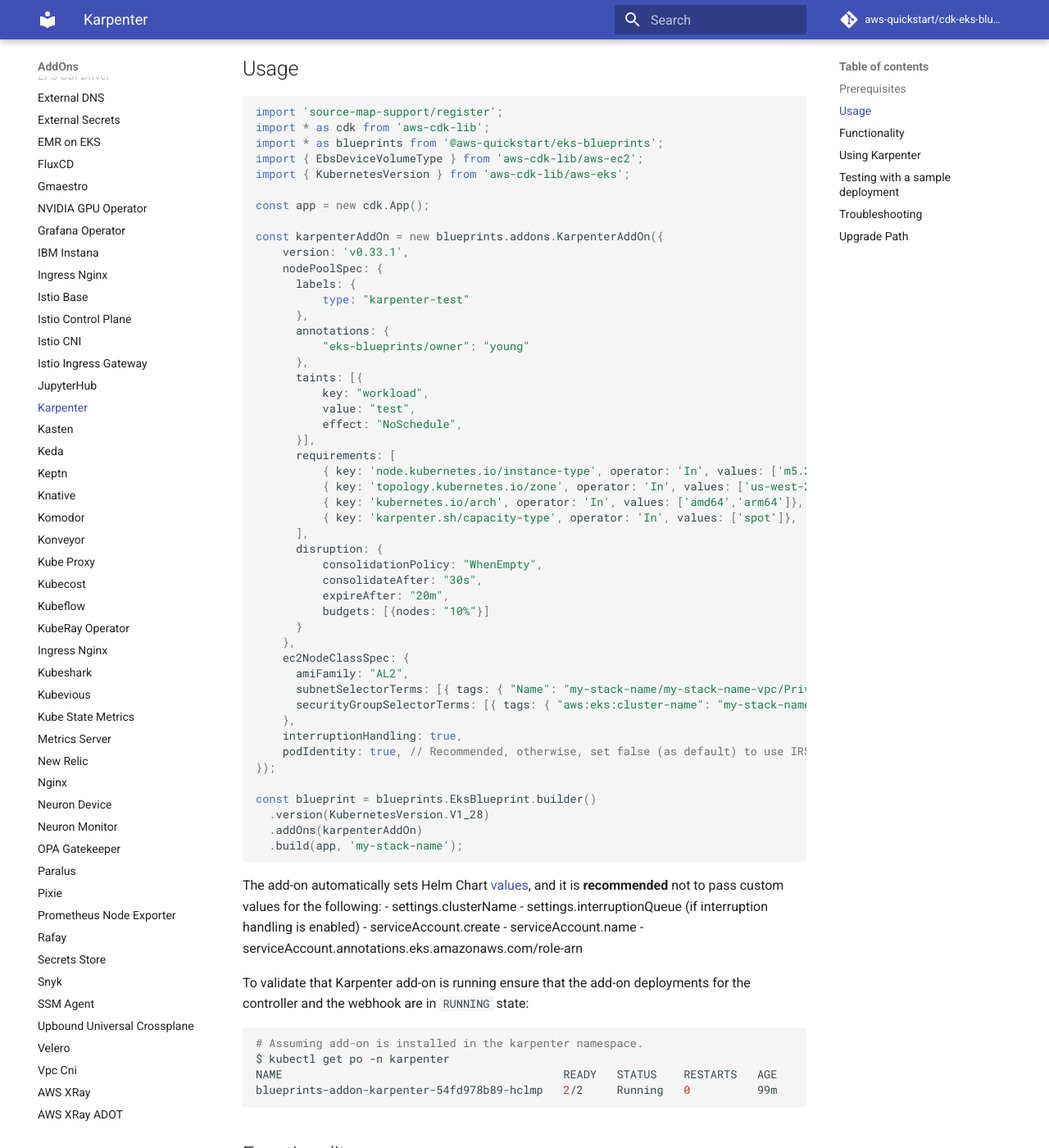
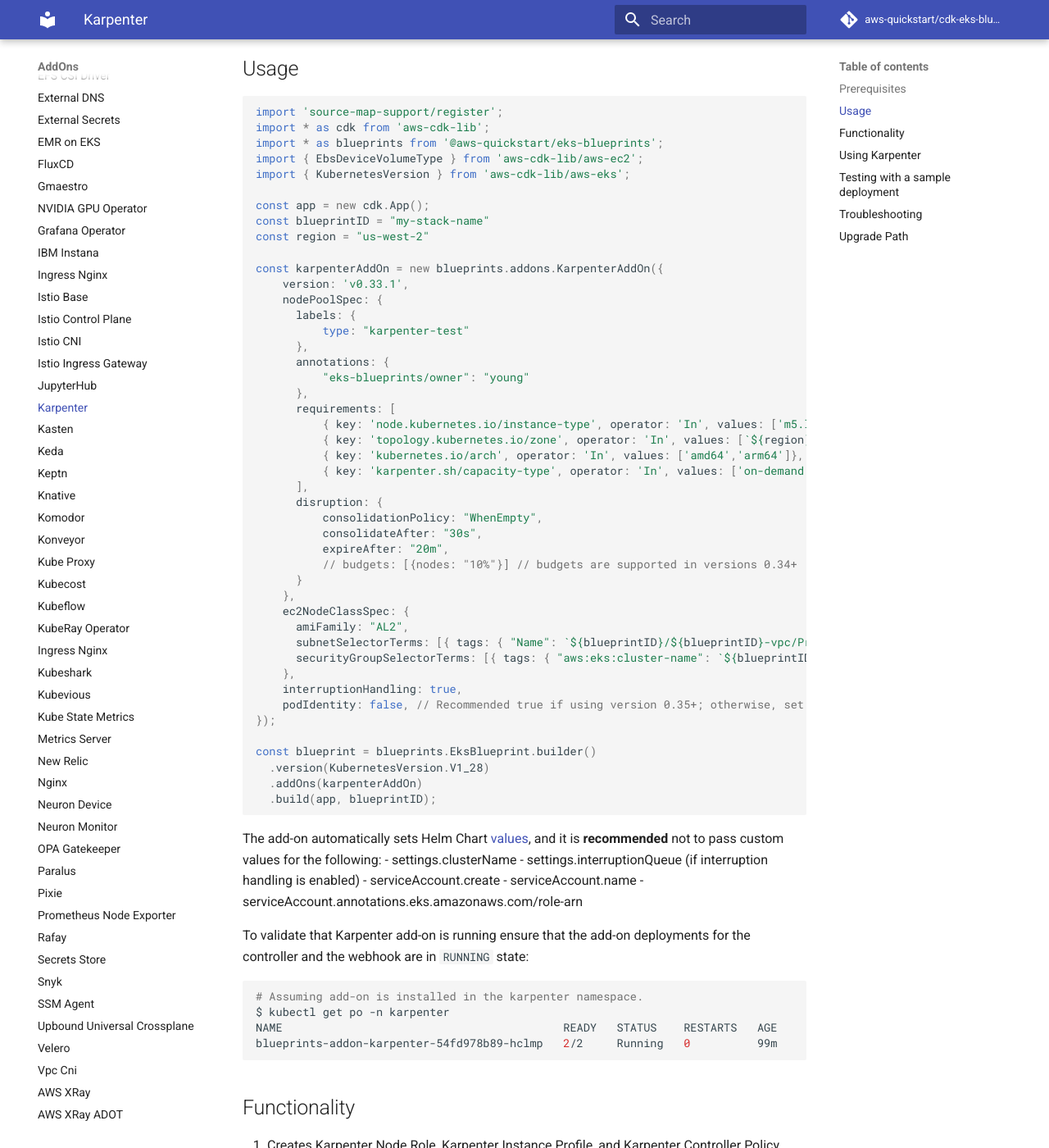
Before and after one commit to aws-quickstart/cdk-eks-blueprints, an MkDocs documentation site: the page built from docs/addons/karpenter.md, in a window 1280 px wide and 1400 px high, scrolled down 824 px. Shown: the whole window at 82% size. Built offline with MkDocs 1.6.1 and Material for MkDocs 9.7.7, drawn with Linux system fonts in a browser that asks for light colours; comment, search, counter and statistics services are not loaded.

Commit message:
update karpenter docs to working example.  remove taints, podIdentity, and budgets

````diff
--- a/docs/addons/karpenter.md
+++ b/docs/addons/karpenter.md
@@ -28,6 +28,8 @@
 import { KubernetesVersion } from 'aws-cdk-lib/aws-eks';
 
 const app = new cdk.App();
+const blueprintID = "my-stack-name"
+const region = "us-west-2"
 
 const karpenterAddOn = new blueprints.addons.KarpenterAddOn({
     version: 'v0.33.1',
@@ -38,37 +40,32 @@
       annotations: {
           "eks-blueprints/owner": "young"
       },
-      taints: [{
-          key: "workload",
-          value: "test",
-          effect: "NoSchedule",
-      }],
       requirements: [
-          { key: 'node.kubernetes.io/instance-type', operator: 'In', values: ['m5.2xlarge'] },
-          { key: 'topology.kubernetes.io/zone', operator: 'In', values: ['us-west-2a','us-west-2b', 'us-west-2c']},
+          { key: 'node.kubernetes.io/instance-type', operator: 'In', values: ['m5.large'] },
+          { key: 'topology.kubernetes.io/zone', operator: 'In', values: [`${region}a`, `${region}b`, `${region}c`] },
           { key: 'kubernetes.io/arch', operator: 'In', values: ['amd64','arm64']},
-          { key: 'karpenter.sh/capacity-type', operator: 'In', values: ['spot']},
+          { key: 'karpenter.sh/capacity-type', operator: 'In', values: ['on-demand']},
       ],
       disruption: {
           consolidationPolicy: "WhenEmpty",
           consolidateAfter: "30s",
           expireAfter: "20m",
-          budgets: [{nodes: "10%"}]
+          // budgets: [{nodes: "10%"}] // budgets are supported in versions 0.34+
       }
     },
     ec2NodeClassSpec: {
       amiFamily: "AL2",
-      subnetSelectorTerms: [{ tags: { "Name": "my-stack-name/my-stack-name-vpc/PrivateSubnet*" }}],
-      securityGroupSelectorTerms: [{ tags: { "aws:eks:cluster-name": "my-stack-name" }}],
+      subnetSelectorTerms: [{ tags: { "Name": `${blueprintID}/${blueprintID}-vpc/PrivateSubnet*` } }],
+      securityGroupSelectorTerms: [{ tags: { "aws:eks:cluster-name": `${blueprintID}` } }],
     },
     interruptionHandling: true,
-    podIdentity: true, // Recommended, otherwise, set false (as default) to use IRSA
+    podIdentity: false, // Recommended true if using version 0.35+; otherwise, set false (as default) to use IRSA.
 });
 
 const blueprint = blueprints.EksBlueprint.builder()
   .version(KubernetesVersion.V1_28)
   .addOns(karpenterAddOn)
-  .build(app, 'my-stack-name');
+  .build(app, blueprintID);
 ```
 
 The add-on automatically sets Helm Chart [values](https://github.com/aws/karpenter-provider-aws/tree/main/charts/karpenter#values), and it is **recommended** not to pass custom values for the following:
````
